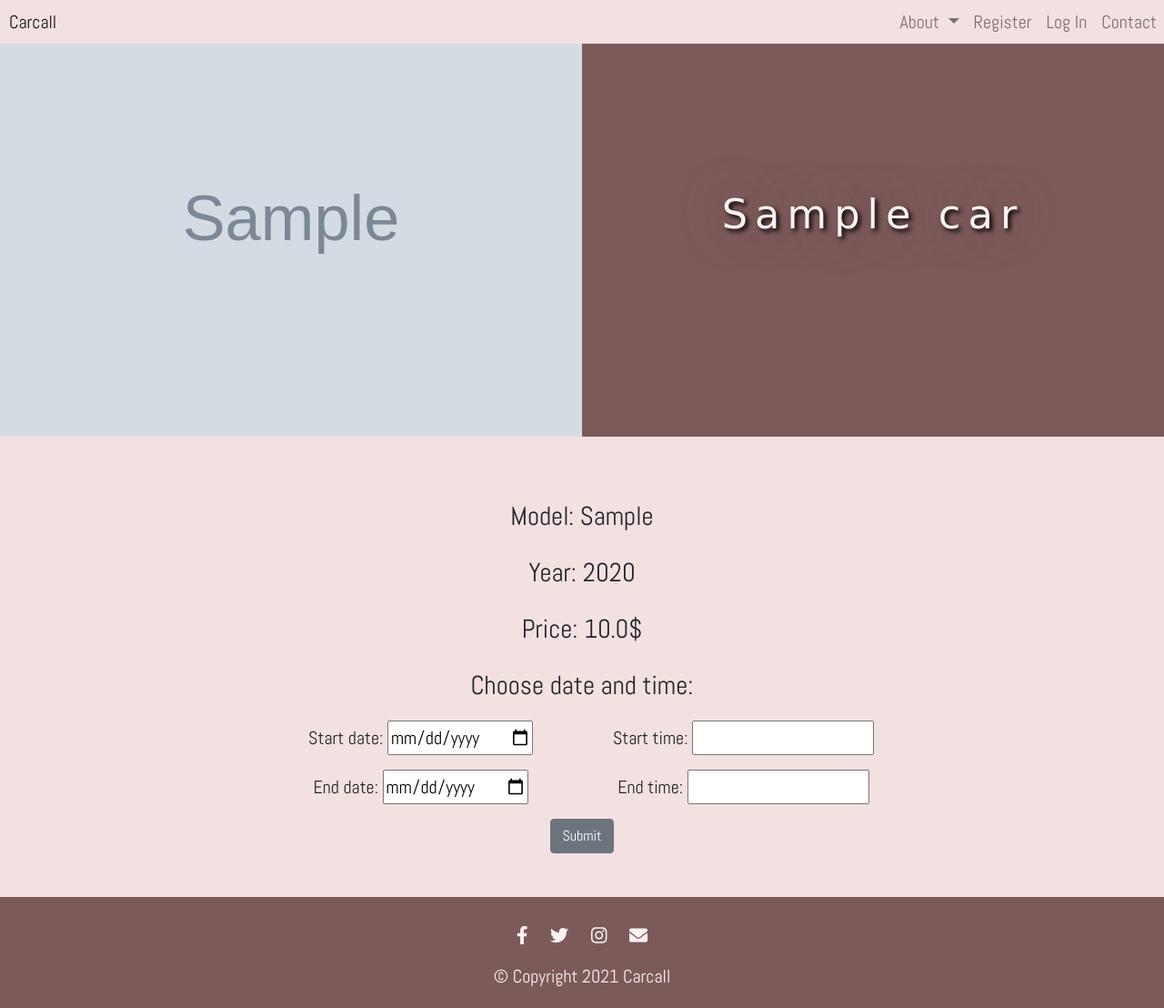
After one commit to msbetsy/car_rental, a Flask app: a page that uses app/templates/car.html in a window 1280 px wide. The commit adds this page. Shown: the whole page at 91% size. Run offline with Flask 2, Linux system fonts and the light colour scheme; tables that the repository leaves empty hold one stand-in row (values such as "Sample post"); grey boxes marked "Sample" are stand-in pictures; some libraries are stand-ins or nearby versions; some web fonts are replaced.

Commit message:
Add show_car route

```diff
--- a/app/main/views.py
+++ b/app/main/views.py
@@ -4,7 +4,7 @@ from datetime import datetime
 from flask import render_template, flash, url_for, redirect
 from flask_login import current_user
 from . import main
-from .forms import ContactForm, OpinionForm
+from .forms import ContactForm, OpinionForm, CalendarForm
 from .. import db
 from ..models import User, Opinion, Car
 
@@ -38,6 +38,16 @@ def show_models():
     return render_template("cars.html", current_user=current_user, all_cars=car_models, car_number=number_of_car_models)
 
 
+@main.route("/cars/<string:car_name>", methods=["GET", "POST"])
+def show_car(car_name):
+    car_to_show = Car.query.filter_by(name=car_name).first()
+    form = CalendarForm()
+    if form.validate_on_submit():
+        from_date = form.start_date.data
+        from_time = form.start_time.data
+    return render_template("car.html", form=form, car=car_to_show, current_user=current_user, car_name=car_name)
+
+
 @main.route("/opinions", methods=["GET", "POST"])
 def add_opinion():
     pictures = ["opinion1.jpg", "opinion2.jpg", "opinion3.jpg"]
--- a/app/static/css/index.css
+++ b/app/static/css/index.css
@@ -1,4 +1,7 @@
 /* Common Styles */
+a, a:hover{
+color: #5b0505;
+}
 body{
     font-family: 'Abel', sans-serif;
     font-size: 20px;
@@ -77,6 +80,9 @@ body{
 }
 .control-label, .feedback{
     font-size: 1.5rem;
+}
+.error{
+font-size: 1.4rem;
 }
 .icon{
     padding: 0 0 30px;
--- /dev/null
+++ b/app/templates/car.html
@@ -0,0 +1,54 @@
+{% extends "base.html" %}
+{% block imagine %}
+<img class="image" src="{{url_for('static', filename='img/'+car.image)}}" alt="news_image">
+{% endblock %}
+
+{% block small_heading %}
+{{car.name}}
+{% endblock %}
+
+{% block big_heading %}
+{{car.name}}
+{% endblock %}
+
+{% block main_text %}
+<p class="control-label">Model: {{car.model}}</p>
+<p class="control-label">Year: {{car.year}}</p>
+<p class="control-label">Price: {{car.price}}$</p>
+<form action="" method="POST">
+    {{ form.csrf_token() }}
+    <div class="row">
+        <div class="form-group col-md-12 control-label">
+            Choose date and time:
+        </div>
+        <div class="form-group col-md-6">
+            Start date: {{ form.start_date( class='datepicker') }}
+            <span class="error">
+              {% if form.start_date.errors %}
+                {% for error in form.start_date.errors %}
+                  {{ error }}
+                {% endfor %}
+              {% endif %}
+            </span>
+        </div>
+        <div class="form-group col-md-6">
+            Start time: {{ form.start_time(class='timepicker') }}
+            <span class="error">
+              {% if form.start_time.errors %}
+                {% for error in form.start_time.errors %}
+                  {{ error }}
+                {% endfor %}
+              {% endif %}
+            </span>
+        </div>
+        <div class="form-group col-md-6">
+            End date: {{ form.end_date(class='datepicker') }}
+        </div>
+        <div class="form-group col-md-6">
+            End time: {{ form.end_time(class='dtimepicker') }}
+        </div>
+    </div>
+    <button type="submit" class="btn btn-secondary">Submit</button>
+
+</form>
+{% endblock %}
--- a/app/templates/cars.html
+++ b/app/templates/cars.html
@@ -21,7 +21,8 @@ Car models
                 <div class="card mx-auto" style="width: 20rem;">
                     <img src="{{url_for('static', filename='img/'+car.image)}}" class="card-img-top" alt="car1">
                     <div class="card-body">
-                        <p class="card-text">{{car.name}}</p>
+                        <a href="{{url_for('main.show_car',car_name=car.name)}}"><p class="card-text">{{car.name}} </p>
+                        </a>
                     </div>
                 </div>
             </div>
```
